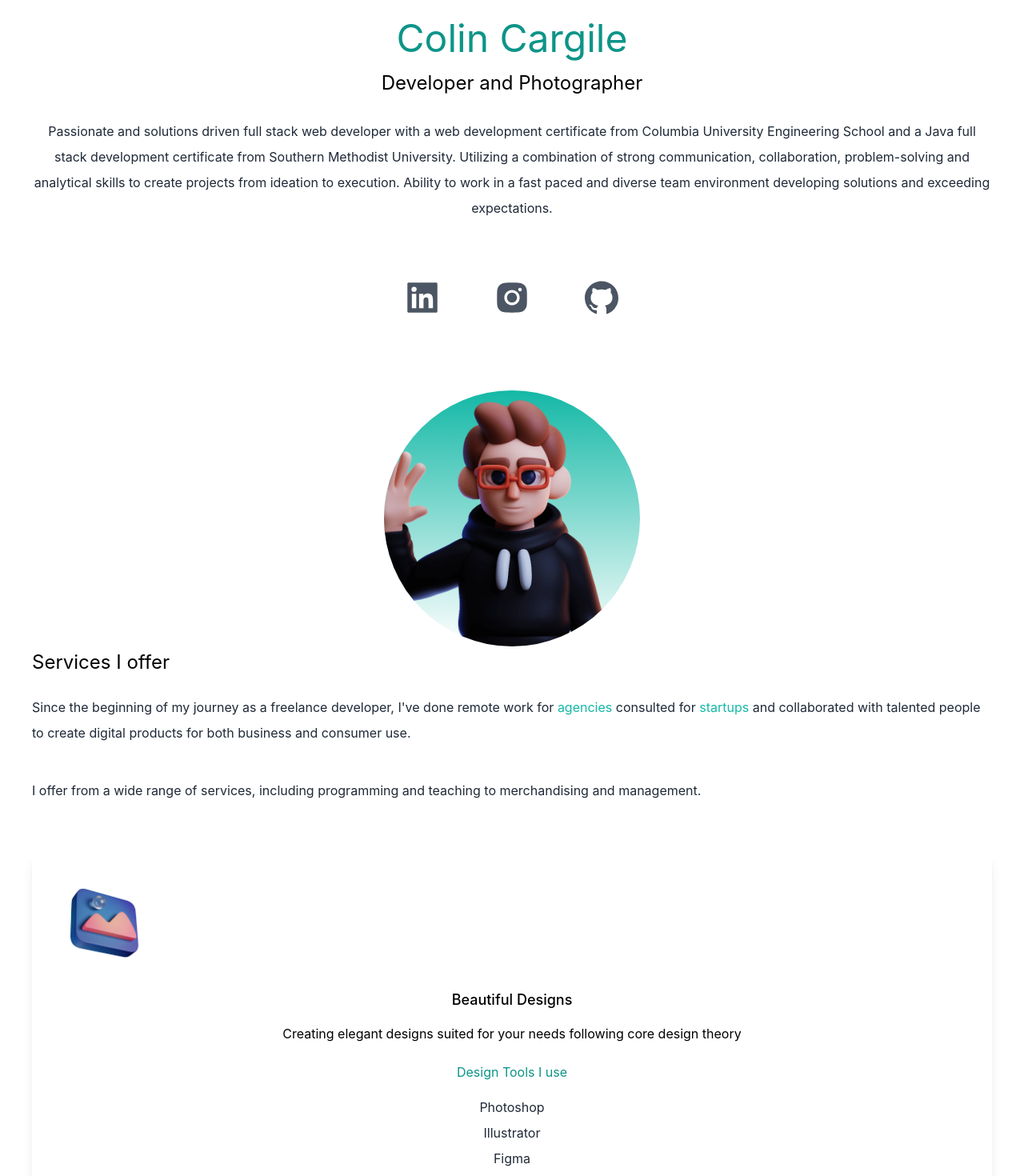
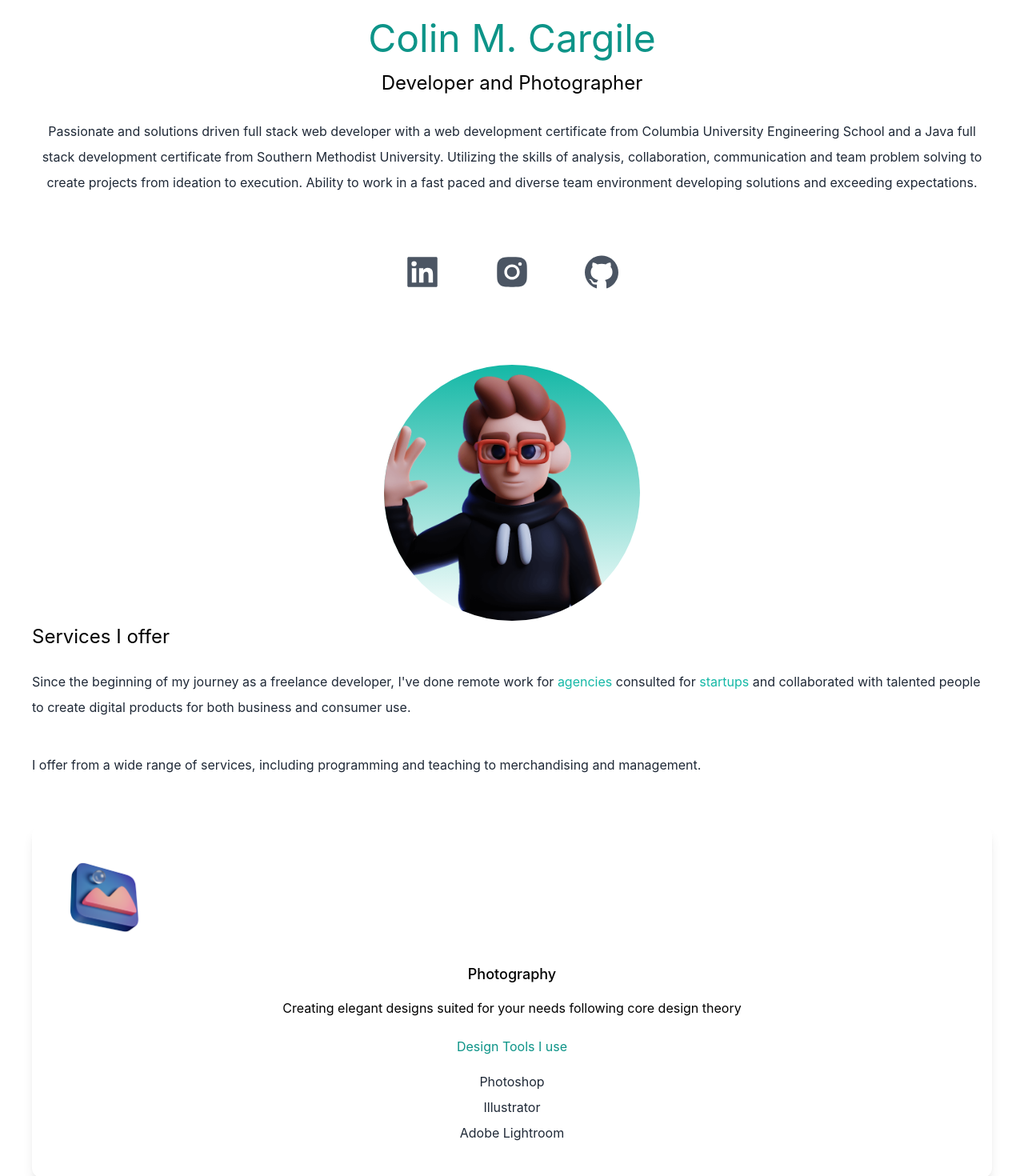
Before and after one commit to GundamMosi10/colin-react-portfolio-latest, a Next.js app: page / in a window 1280 px wide. Shown: the part 180-1650 px from the top of the page at 80% size. Built offline with nearby package versions, Linux system fonts and the light colour scheme.

Commit message:
edited the blurb about me a little to make it sound better

```diff
--- a/pages/index.tsx
+++ b/pages/index.tsx
@@ -32,10 +32,10 @@ export default function Home() {
             </ul>
           </nav>
           <div className="text-center py-10">
-            <h2 className="text-5xl py-2 text-teal-600 font-md">Colin Cargile</h2>
+            <h2 className="text-5xl py-2 text-teal-600 font-md">Colin M. Cargile</h2>
             <h3 className="text-2xl py-2">Developer and Photographer</h3>
             <p className="text-md py-5 leading-8 text-gray-800">
-              Passionate and solutions driven full stack web developer with a web development certificate from Columbia University Engineering School and a Java full stack development certificate from Southern Methodist University. Utilizing a combination of strong communication, collaboration, problem-solving and analytical skills to create projects from ideation to execution. Ability to work in a fast paced and diverse team environment developing solutions and exceeding expectations.
+              Passionate and solutions driven full stack web developer with a web development certificate from Columbia University Engineering School and a Java full stack development certificate from Southern Methodist University. Utilizing the skills of analysis, collaboration, communication and team problem solving to create projects from ideation to execution. Ability to work in a fast paced and diverse team environment developing solutions and exceeding expectations.
             </p>
           </div>
           <div className="text-5xl flex justify-center gap-16 py-3 text-gray-600">
@@ -66,13 +66,13 @@ export default function Home() {
             <div className="text-center shadow-lg p-10 rounded-xl my-10">
               <Image src={design} width={100} height={100}/>
               <h3 className="text-lg font-medium pt-8 pb-2">
-                Beautiful Designs
+                Photography
               </h3>
               <p className="py-2">Creating elegant designs suited for your needs following core design theory</p>
               <h4 className="py-4 text-teal-600">Design Tools I use</h4>
               <p className="text-gray-800 py-1">Photoshop</p>
               <p className="text-gray-800 py-1">Illustrator</p>
-              <p className="text-gray-800 py-1">Figma</p>
+              <p className="text-gray-800 py-1">Adobe Lightroom</p>
             </div>
             <div className="text-center shadow-lg p-10 rounded-xl my-10">
               <Image src={code} width={100} height={100}/>
```
